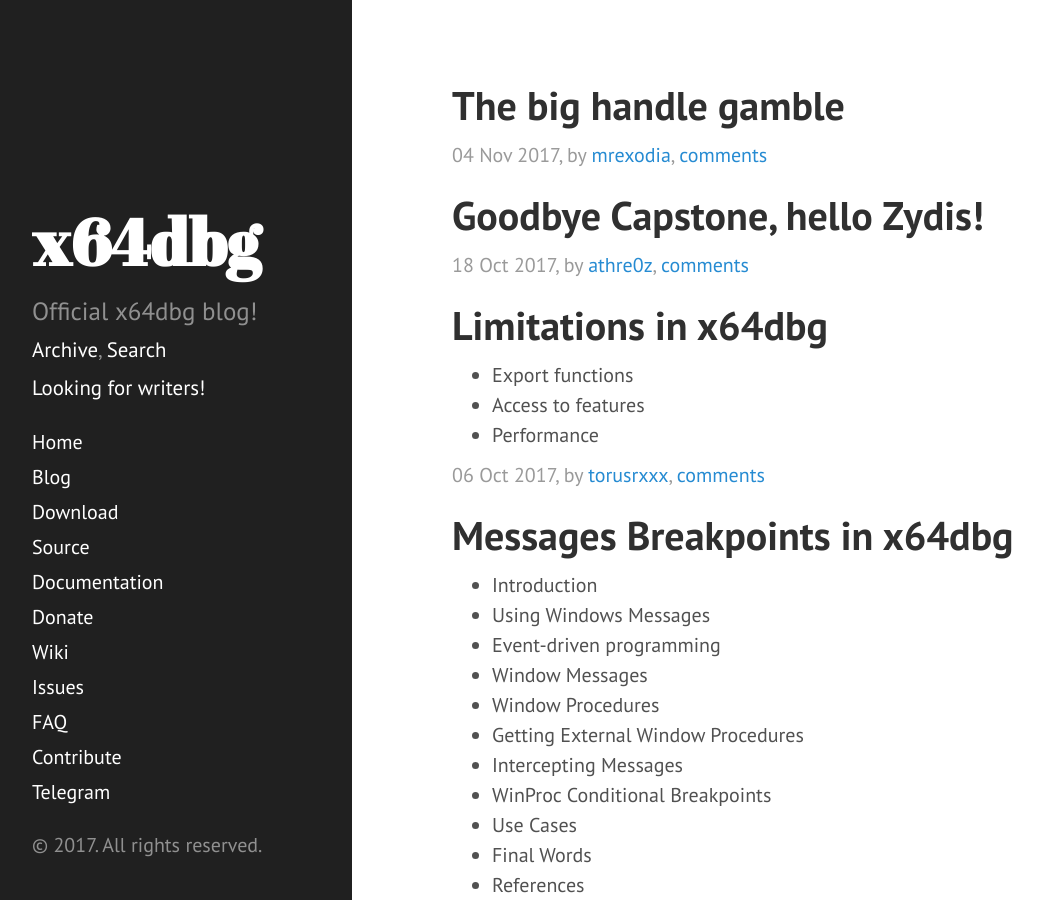
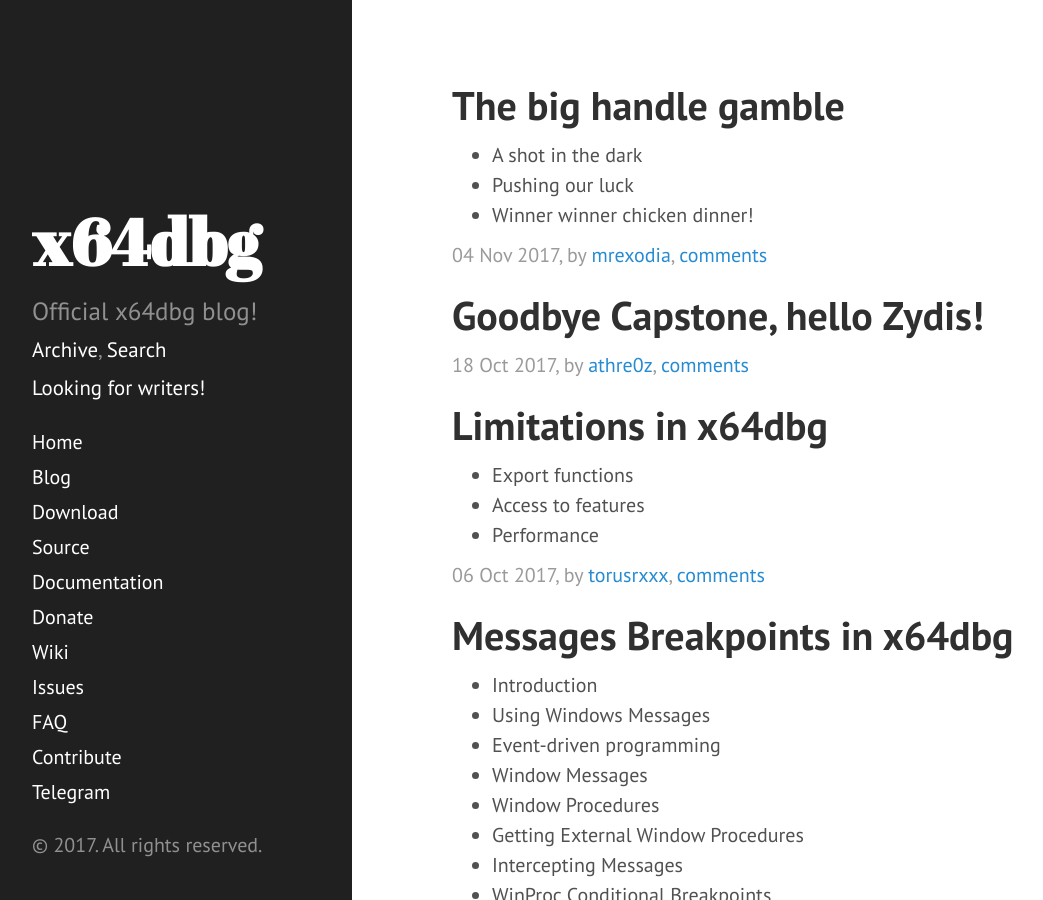
Before and after one commit to x64dbg/blog, a Jekyll site: the page built from archive.html, in a window 1280 px wide and 900 px high. Shown: the whole window, without its empty margins (8-1051 px from the left). Built offline with Jekyll 4.4.1, drawn with Linux system fonts in a browser that asks for light colours; nearby versions of some CDN libraries; comment, search, counter and statistics services are not loaded.

Commit message:
Add archive contents

```diff
--- a/_posts/2017-11-04-the-big-handle-gamble.md
+++ b/_posts/2017-11-04-the-big-handle-gamble.md
@@ -3,6 +3,8 @@
 title: The big handle gamble
 author: mrexodia
 website: https://mrexodia.cf
+contents: ["A shot in the dark", "Pushing our luck", "Winner winner chicken dinner!"]
+
 ---
 
 Yesterday I was debugging some programs and after restarting I saw that the status label stayed stuck on `Initializing`. At first it didn't seem to impact anything, but pretty soon after that other things started breaking as well.
```
